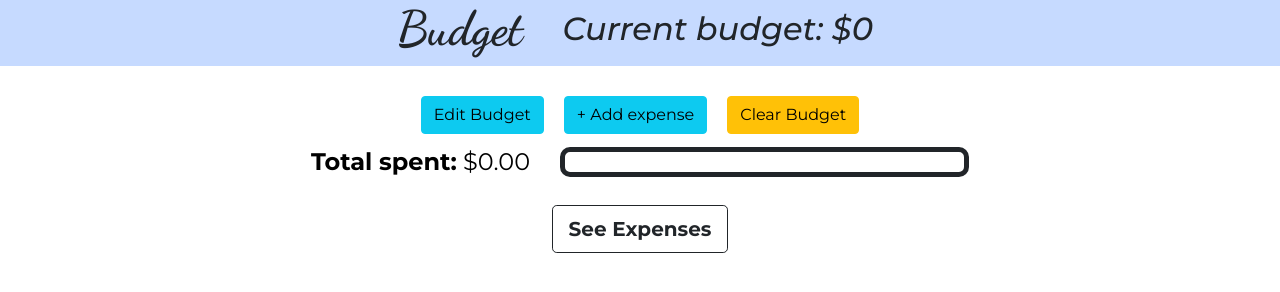
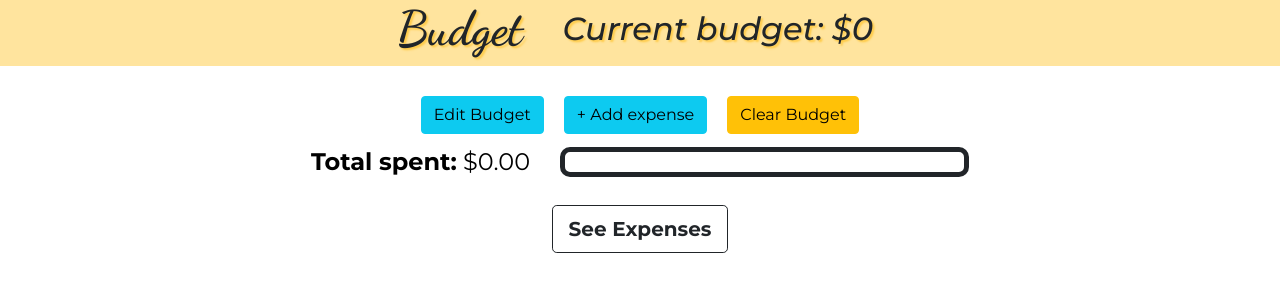
Before and after one commit to alejandra-e-bernabel/roamRadar_V2, a plain HTML site: page budget.html in a window 1280 px wide. Drawn offline with nearby package versions, Linux system fonts and the light colour scheme.

Commit message:
Updated title styling in nav page

```diff
--- a/css/budget.css
+++ b/css/budget.css
@@ -149,13 +149,24 @@ body {
 }
 
 .budgetHeader {
+    font-family:'Dancing Script', cursive;
+    font-weight: 700;
+    font-size: xxx-large;
+
+    background-color:rgb(255, 228, 158);
+    text-shadow:2px 2px 2px rgb(255, 203, 72);
+
+
     display: flex;
+    justify-content: center;
+
+    /* display: flex; */
     /* justify-content: space-around; */
     gap: 30px;
-    justify-content: center;
+    /* justify-content: center; */
     align-items: center;
 
-    background-color:rgb(198, 218, 255);
+    /* background-color:rgb(198, 218, 255); */
 
 }
 
```
Also changed, not shown: css/flight.css (+13 -0 lines), navbar.html (+1 -1 lines).
